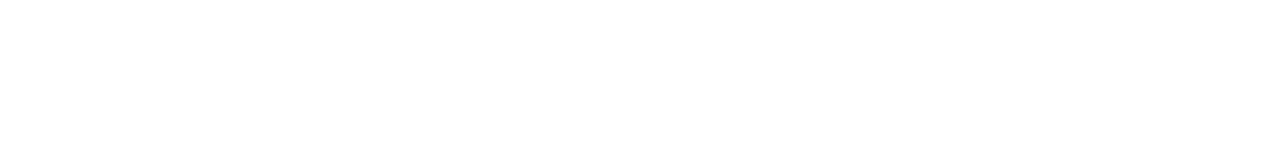
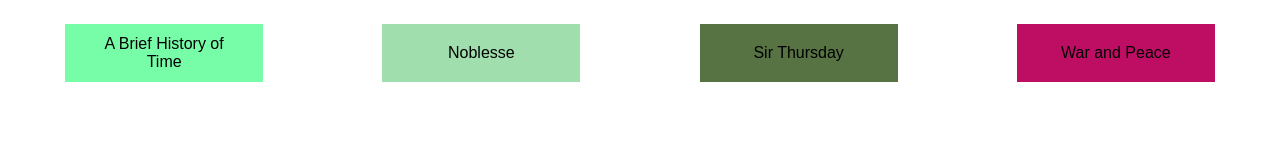
Before and after one commit to kathyqat/library, a plain HTML site: page index.html in a window 1280 px wide. Drawn offline with Linux system fonts and the light colour scheme.

Commit message:
Render each book title on webpage

```diff
--- a/index.html
+++ b/index.html
@@ -7,7 +7,7 @@
 
 <body>
     <main>
-
+        <div id='main'></div>
     </main>
 
     <script src="script.js"></script>
--- a/script.js
+++ b/script.js
@@ -1,9 +1,56 @@
-let myLibrary = [];
+let myLibrary = ['War and Peace', 'Sir Thursday', 'Noblesse', 'A Brief History of Time'];
+const mainDiv = document.querySelector('#main');
 
 function Book(title){
     this.title = title
 }
 
-function addBookToLibrary(book){
+function addBookToLibrary(){
+    let book = window.prompt("Enter book title");
     myLibrary.push(book);
 }
+
+function render(){
+    myLibrary = myLibrary.sort((a, b) => (a > b) ? 1: -1);
+
+    for (let i=0; i<myLibrary.length; i++){
+        const bookTitle = document.createElement('p');
+        const randomRColor = randomNum();
+        const randomGColor = randomNum();
+        const randomBColor = randomNum();
+
+        bookTitle.style.backgroundColor = `rgb(${randomRColor}, ${randomGColor}, ${randomBColor})`;
+        bookTitle.textContent = myLibrary[i];
+        mainDiv.appendChild(bookTitle);
+    };
+
+    setEqualSize();
+}
+
+function randomNum(){
+    return Math.floor(Math.random() * 255);
+}
+
+function setEqualSize(){
+    const p = document.querySelectorAll('p');
+    let maxHeight = 0;
+    let maxWidth = 0;
+
+    p.forEach((p) => {
+        if (p.clientHeight > maxHeight){
+            maxHeight = p.clientHeight;
+        };
+        if (p.clientWidth > maxWidth){
+            maxWidth = p.clientWidth;
+        };
+    });
+
+    maxHeight = maxHeight - 40;
+    maxWidth = maxWidth - 40;
+    p.forEach((p) => {
+        p.style.height = `${maxHeight}px`;
+        p.style.width = `${maxWidth}px`;
+    });
+}
+
+render();
--- a/style.css
+++ b/style.css
@@ -0,0 +1,19 @@
+:root{
+    font-family: arial;
+}
+
+#main{
+    display: grid;
+    grid-template-columns: repeat(auto-fill, minmax(20vw, 1fr));
+    grid-gap: 5px;
+    justify-items: center;
+    align-items: center;
+}
+
+p{
+    padding: 20px;
+    text-align: center;
+    display: flex;
+    justify-content: center;
+    align-items: center;
+}
```
